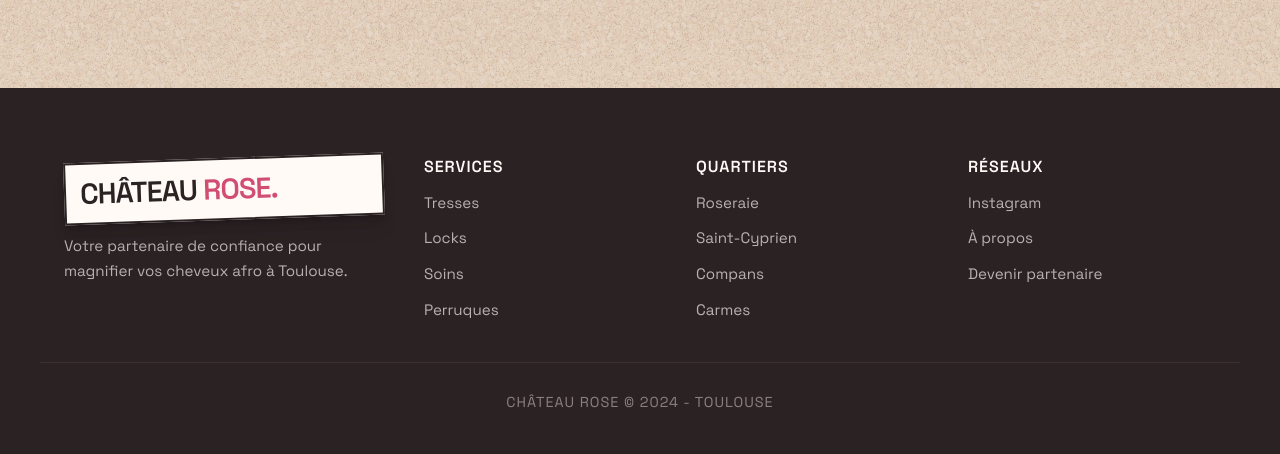
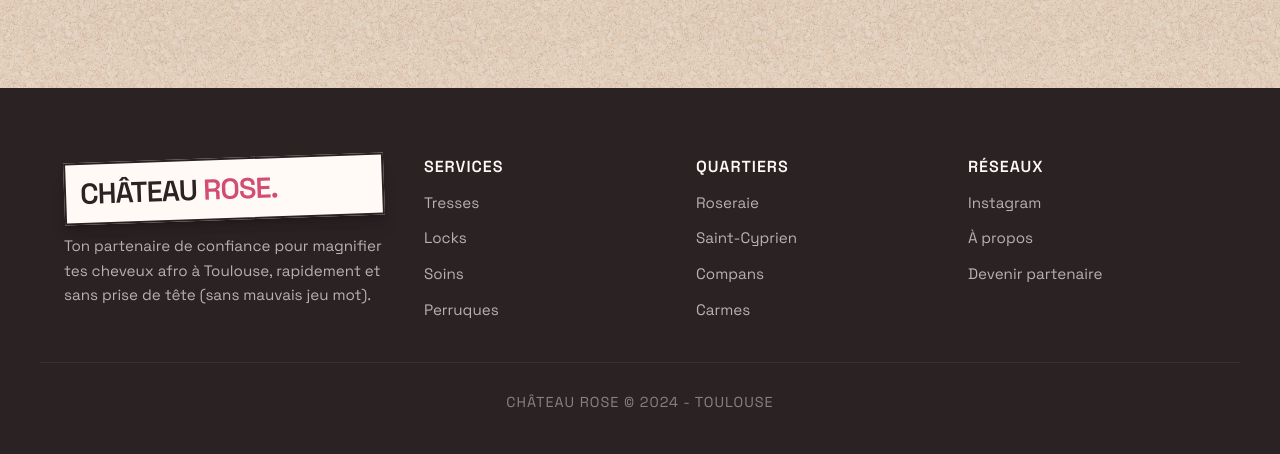
Before and after one commit to jafty/chateau_rose, a Django app: page /booking/ in a window 1280 px wide. Shown: the part 544-998 px from the top of the page. Run offline with Django 5.2, Linux system fonts and the light colour scheme; some web fonts are replaced.

Commit message:
Update footer copy for clarity and tone

```diff
--- a/templates/base.html
+++ b/templates/base.html
@@ -39,7 +39,7 @@
                 <div class="logo" style="margin-bottom: 14px;">
                     <span class="chateau">Château</span><span class="rose"> Rose.</span>
                 </div>
-                <p class="footer-copy">Votre partenaire de confiance pour magnifier vos cheveux afro à Toulouse.</p>
+                <p class="footer-copy">Ton partenaire de confiance pour magnifier tes cheveux afro à Toulouse, rapidement et sans prise de tête (sans mauvais jeu mot).</p>
             </div>
             <div class="footer-columns">
                 <div class="footer-col">
```
